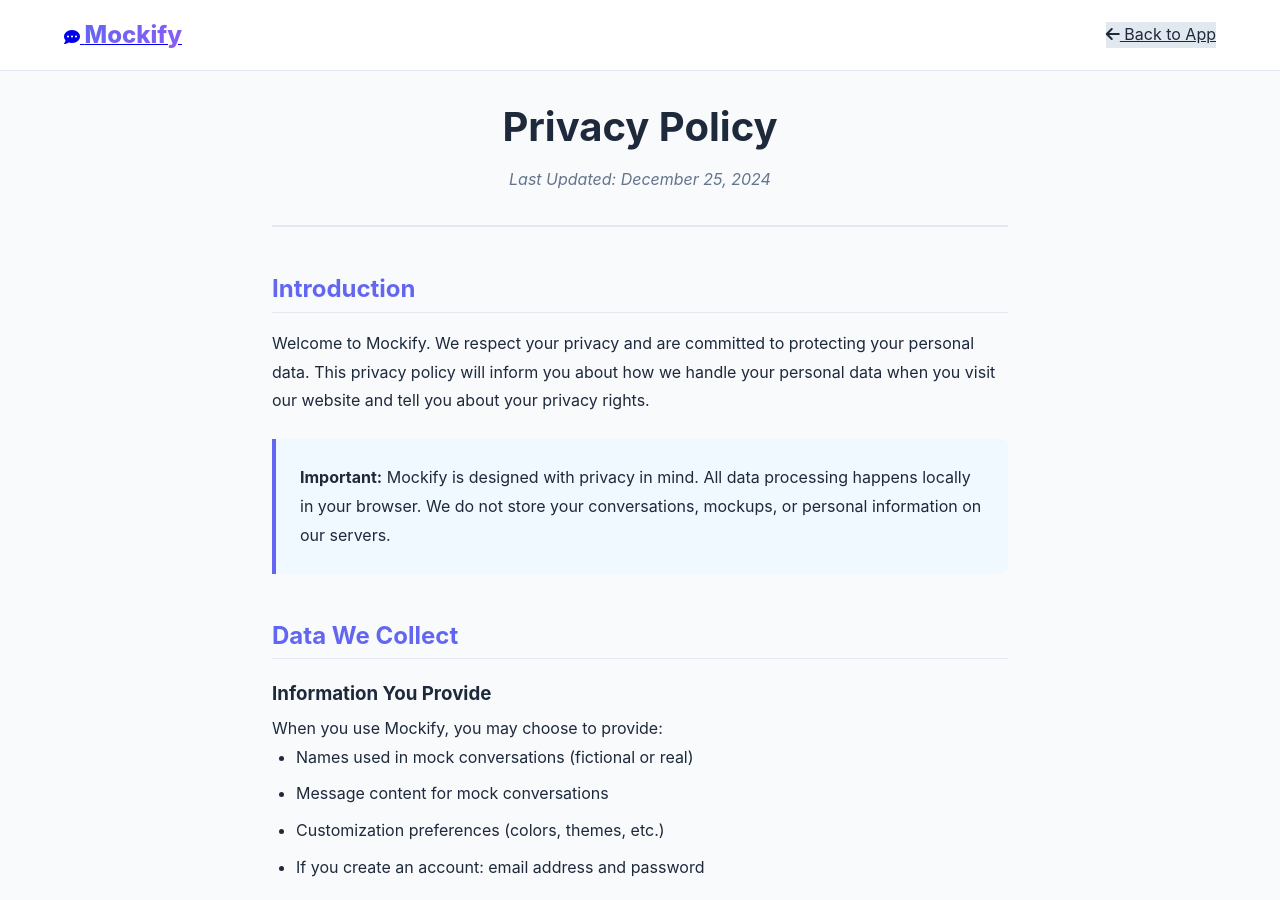
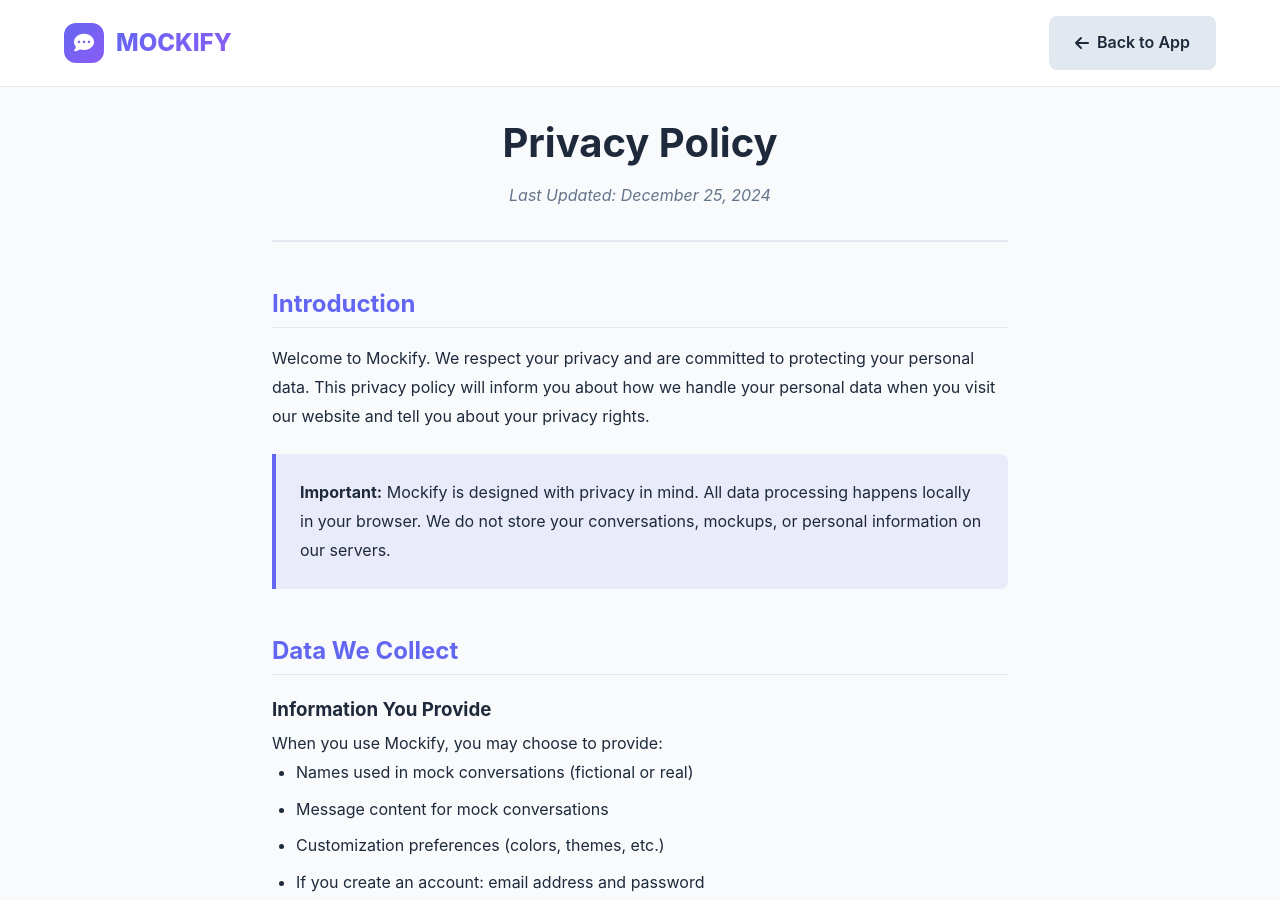
Before and after one commit to culrizz/mockify, a plain HTML site: page privacy.html in a window 1280 px wide. Shown: the top 900 px of the page. Drawn offline with Linux system fonts and the light colour scheme.

Commit message:
Update privacy.html

```diff
--- a/privacy.html
+++ b/privacy.html
@@ -61,11 +61,11 @@
         }
 
         .highlight-box {
-            background-color: #f0f9ff;
+            background-color: rgba(99, 102, 241, 0.1);
             border-left: 4px solid var(--primary);
             padding: 1.5rem;
             margin: 1.5rem 0;
-            border-radius: 0 8px 8px 0;
+            border-radius: 0 var(--radius) var(--radius) 0;
         }
 
         .privacy-footer {
@@ -85,11 +85,13 @@
 <body>
     <nav class="navbar">
         <div class="nav-container">
-            <a href="index.html" class="nav-logo">
-                <i class="fas fa-comment-dots"></i>
-                <span class="logo-text">Mockify</span>
+            <a href="index.html" class="logo">
+                <div class="logo-icon">
+                    <i class="fas fa-comment-dots"></i>
+                </div>
+                <span class="logo-text">MOCKIFY</span>
             </a>
-            <a href="index.html" class="btn-secondary">
+            <a href="index.html" class="btn btn-secondary">
                 <i class="fas fa-arrow-left"></i> Back to App
             </a>
         </div>
@@ -223,5 +225,7 @@
             <p>&copy; 2024 Mockify. All rights reserved.</p>
         </div>
     </main>
+
+    <script src="script.js"></script>
 </body>
 </html>
```
